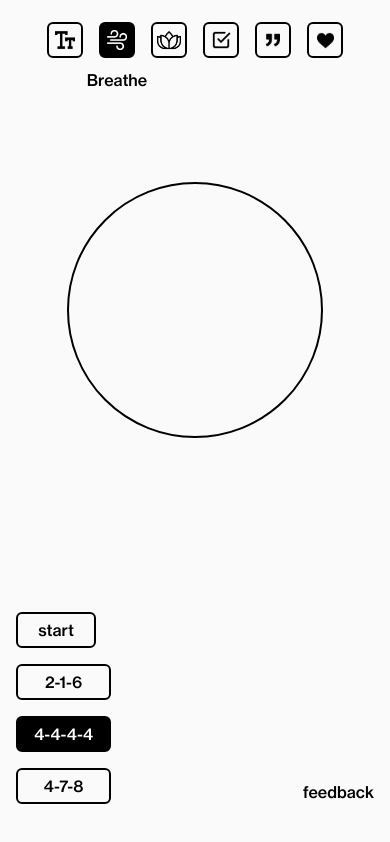
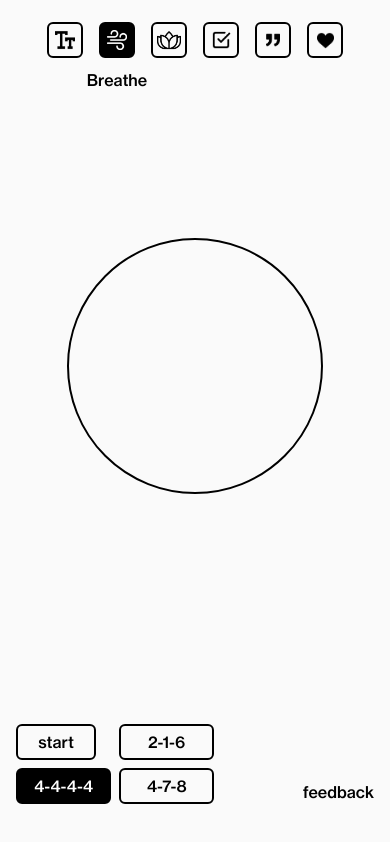
Before and after one commit to alexakten/strom, a Next.js app: page / in a window 390 px wide. Both pictures are taken after a click on the button 117 px from the left and 40 px from the top of the page. Built offline with nearby package versions, Linux system fonts and the light colour scheme.

Commit message:
mobile buttons

```diff
--- a/src/app/page.tsx
+++ b/src/app/page.tsx
@@ -903,7 +903,7 @@
         )}
 
         {view === "breathe" ? (
-          <div className="flex flex-col sm:flex-row gap-4">
+          <div className="grid sm:grid-cols-4 grid-cols-2 gap-2">
             <button
               type="button"
               aria-label="toggleBreathing"
@@ -981,7 +981,7 @@
         )}
 
         {view === "meditate" ? (
-          <div className="flex flex-col sm:flex-row gap-4">
+          <div className="grid md:grid-cols-6 grid-cols-3 gap-2">
             <button
               type="button"
               aria-label="toggleMeditation"
@@ -1002,7 +1002,7 @@
 
             {
               // Using map to reduce code repetition
-              [5, 10, 15, 20, 30, 60].map((duration) => (
+              [5, 10, 15, 30, 60].map((duration) => (
                 <button
                   key={duration}
                   type="button"
```
